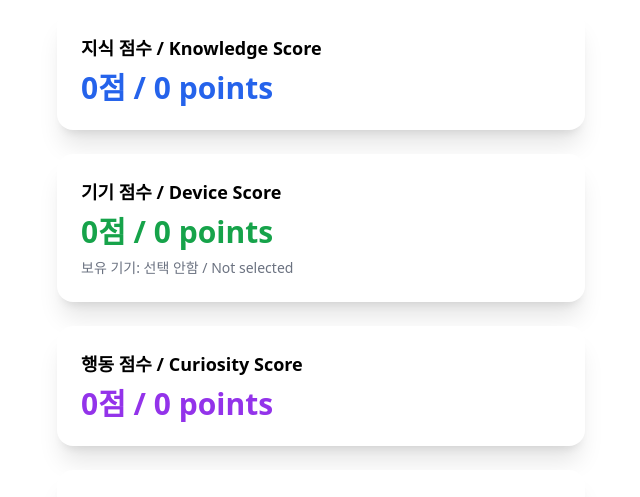
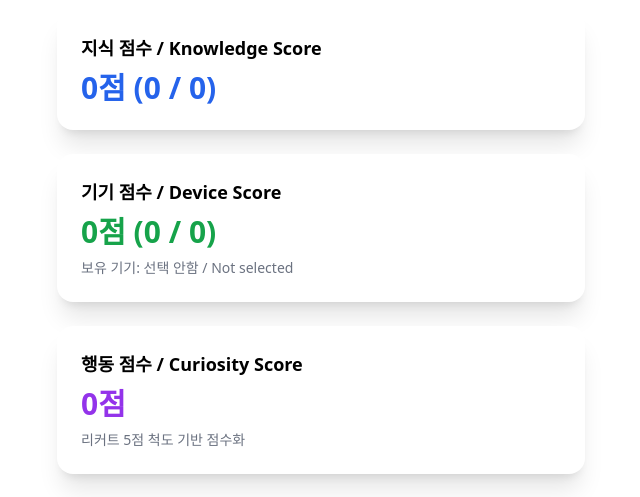
Before and after one commit to ifman76/security-awareness-frontend, a React (Vite) app: page /result in a window 1280 px wide. Shown: the part 690-1187 px from the top of the page, without its empty margins (319-959 px from the left). Built offline with nearby package versions, Linux system fonts and the light colour scheme; no server answers.

Commit message:
resultpage

```diff
--- a/src/pages/ResultPage.jsx
+++ b/src/pages/ResultPage.jsx
@@ -10,56 +10,55 @@ export default function ResultPage() {
     deviceQuestions,
     behaviorAnswers,
     behaviorQuestions,
-    ownedDevices = [],
+    ownedDevices,
     certifiedDevices
   } = location.state || {};
 
-  // 점수 계산 함수
+  // ✅ 정답 기반 점수 계산 (지식/기기)
   const getScore = (answers, questions) => {
-    if (!answers || !questions || questions.length === 0) return 0;
+    if (!answers || !questions || questions.length === 0) return { score: 0, correct: 0, total: 0 };
     let correct = 0;
     answers.forEach((a, idx) => {
       const q = questions[idx];
-      if (a + 1 === q.answer_index) correct++;  // 🔥 핵심!
+      if (a + 1 === q.answer_index) correct++;
     });
-    return Math.round((correct / questions.length) * 100);
+    const score = Math.round((correct / questions.length) * 100);
+    return { score, correct, total: questions.length };
   };
 
-// ✅ 추가: Behavior (Curiosity) 전용 점수 함수
+  // ✅ 리커트 기반 점수 계산 (호기심/행동)
   const getCuriosityScore = (answers, questions) => {
     if (!answers || !questions || answers.length !== questions.length) return 0;
-
     let total = 0;
-
     answers.forEach((a, idx) => {
       const q = questions[idx];
-
       if (q.difficulty === 'reverse') {
-        total += a !== null ? (a + 1) * -1 + 6 : 0;
+        total += a !== null ? (a + 1) * -1 + 6 : 0; // 역방향
       } else {
-        total += a !== null ? 5 - a : 0;
+        total += a !== null ? 5 - a : 0; // 정방향
       }
     });
-
-    return Math.round((total / questions.length) * 100 / 5);
+    return Math.round((total / questions.length) * 100 / 5); // 백분율
   };
 
-  const knowledgeScore = getScore(knowledgeAnswers, knowledgeQuestions);
-  const deviceScore = getScore(deviceAnswers, deviceQuestions);
-  const behaviorScore = getCuriosityScore(behaviorAnswers, behaviorQuestions);  // ✅
+  // ✅ 점수 계산
+  const { score: knowledgeScore, correct: knowledgeCorrect, total: knowledgeTotal } =
+    getScore(knowledgeAnswers, knowledgeQuestions);
+  const { score: deviceScore, correct: deviceCorrect, total: deviceTotal } =
+    getScore(deviceAnswers, deviceQuestions);
+  const behaviorScore = getCuriosityScore(behaviorAnswers, behaviorQuestions);
+
   const totalScore = Math.round((knowledgeScore + deviceScore + behaviorScore) / 3);
 
-  // 점수 저장 요청
+  // ✅ 결과 저장
   useEffect(() => {
-    const participant = JSON.parse(localStorage.getItem('participant'));
+    const participant = JSON.parse(localStorage.getItem('participant')) || {};
 
-    if (!participant || !participant.id) {
-      console.warn('⛔️ participant 정보 없음. 저장 생략');
-      return;
-    }
-
-    const payload = {
-      participant_id: participant.id,
+    fetch('https://security-awareness-api.onrender.com/final-results', {
+      method: 'POST',
+      headers: { 'Content-Type': 'application/json' },
+      body: JSON.stringify({
+        participant_id: participant.id || 'anonymous',
         ageGroup: participant.ageGroup || '',
         gender: participant.gender || '',
         occupation: participant.occupation || '',
@@ -71,26 +70,10 @@ export default function ResultPage() {
         totalScore,
         ownedDevices,
         timestamp: new Date().toISOString()
-    };
-
-    console.log('📤 저장 요청 데이터:', payload);
-
-    fetch('https://security-awareness-api.onrender.com/final-results', {
-      method: 'POST',
-      headers: { 'Content-Type': 'application/json' },
-      body: JSON.stringify(payload)
       })
-      .then(async res => {
-        if (!res.ok) {
-          const errText = await res.text();
-          console.error('❌ 저장 실패:', res.status, errText);
-        } else {
-          console.log('✅ 결과 저장 완료');
-        }
     })
-      .catch(err => {
-        console.error('❌ 저장 오류:', err);
-      });
+      .then(res => res.ok ? console.log('✅ 결과 저장 완료') : console.error('❌ 저장 실패'))
+      .catch(err => console.error('❌ 저장 오류:', err));
   }, []);
 
   return (
@@ -127,28 +110,37 @@ export default function ResultPage() {
 
       <div className="bg-white shadow-xl rounded-2xl p-6 mb-6">
         <h2 className="text-lg font-semibold mb-2">지식 점수 / Knowledge Score</h2>
-        <p className="text-3xl font-bold text-blue-600">{knowledgeScore}점 / {knowledgeScore} points</p>
+        <p className="text-3xl font-bold text-blue-600">
+          {knowledgeScore}점 ({knowledgeCorrect} / {knowledgeTotal})
+        </p>
       </div>
 
       <div className="bg-white shadow-xl rounded-2xl p-6 mb-6">
         <h2 className="text-lg font-semibold mb-2">기기 점수 / Device Score</h2>
-        <p className="text-3xl font-bold text-green-600">{deviceScore}점 / {deviceScore} points</p>
-        <p className="text-sm text-gray-500 mt-2">보유 기기: {ownedDevices?.join(', ') || '선택 안함 / Not selected'}</p>
+        <p className="text-3xl font-bold text-green-600">
+          {deviceScore}점 ({deviceCorrect} / {deviceTotal})
+        </p>
+        <p className="text-sm text-gray-500 mt-2">
+          보유 기기: {ownedDevices?.join(', ') || '선택 안함 / Not selected'}
+        </p>
       </div>
 
       <div className="bg-white shadow-xl rounded-2xl p-6 mb-6">
         <h2 className="text-lg font-semibold mb-2">행동 점수 / Curiosity Score</h2>
-        <p className="text-3xl font-bold text-purple-600">{behaviorScore}점 / {behaviorScore} points</p>
+        <p className="text-3xl font-bold text-purple-600">{behaviorScore}점</p>
+        <p className="text-sm text-gray-500 mt-2">리커트 5점 척도 기반 점수화</p>
       </div>
 
       {/* 총평 */}
       <div className="bg-white shadow-xl rounded-2xl p-6">
         <h2 className="text-lg font-semibold mb-3">총평 / Summary</h2>
         <p className="text-sm text-gray-700">
-          지식(Knowledge), 기기(Device), 행동(Curiosity)에 기반한 보안 인식 평가 결과입니다. 각 영역의 점수를 종합적으로 고려하여 개인의 보안 민감도와 리스크 대응 역량을 가늠할 수 있습니다.
+          지식(Knowledge), 기기(Device), 행동(Curiosity)에 기반한 보안 인식 평가 결과입니다.
+          각 영역의 점수를 종합적으로 고려하여 개인의 보안 민감도와 리스크 대응 역량을 가늠할 수 있습니다.
         </p>
         <p className="text-sm text-gray-700">
-          This security awareness assessment is based on knowledge, device ownership, and behavioral curiosity. Your scores across these areas provide an integrated view of your security sensitivity and risk response capability.
+          This security awareness assessment is based on knowledge, device ownership, and behavioral curiosity.
+          Your scores across these areas provide an integrated view of your security sensitivity and risk response capability.
         </p>
       </div>
     </div>
```
Lines whose indentation alone changed are shown as unchanged.
